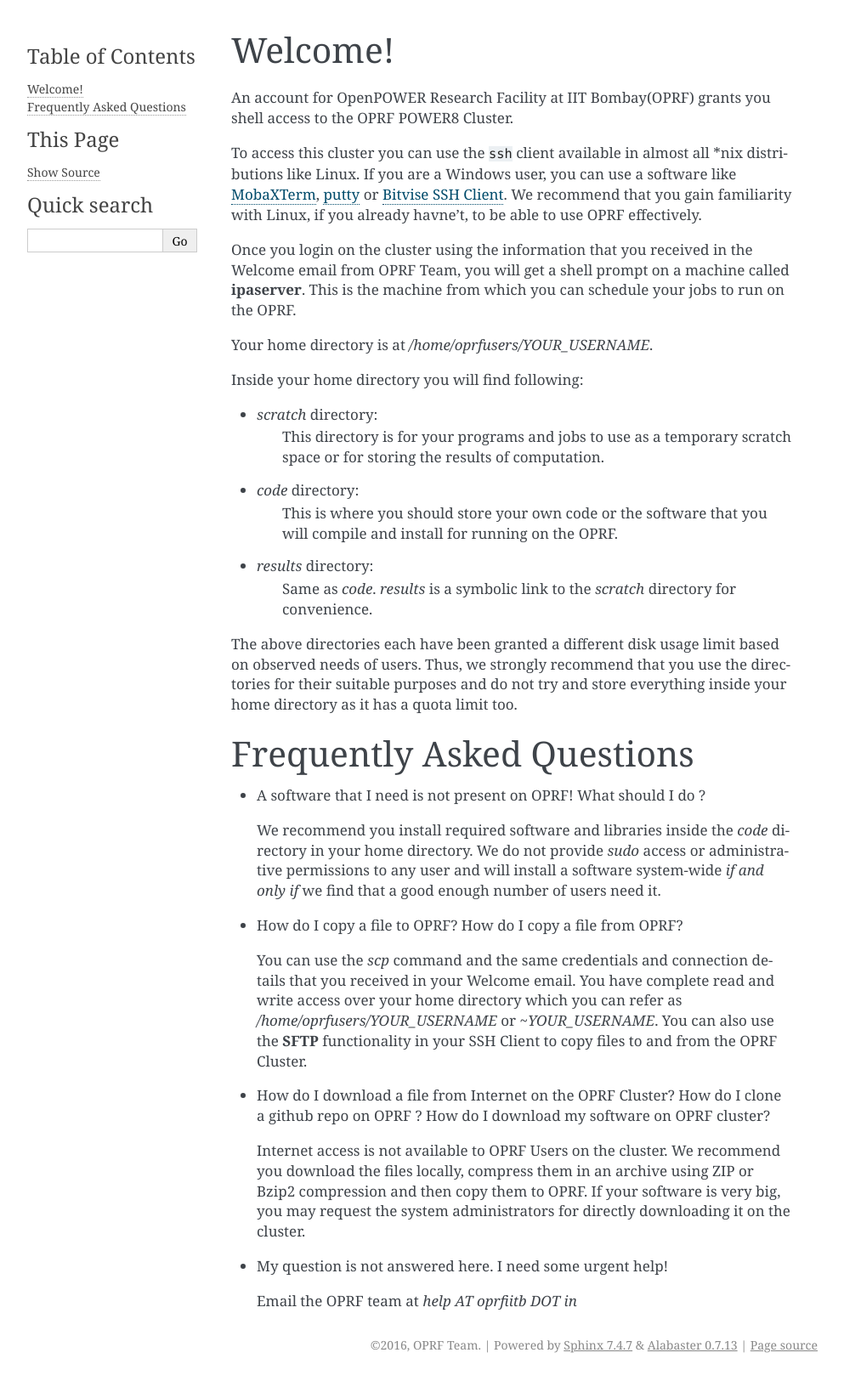
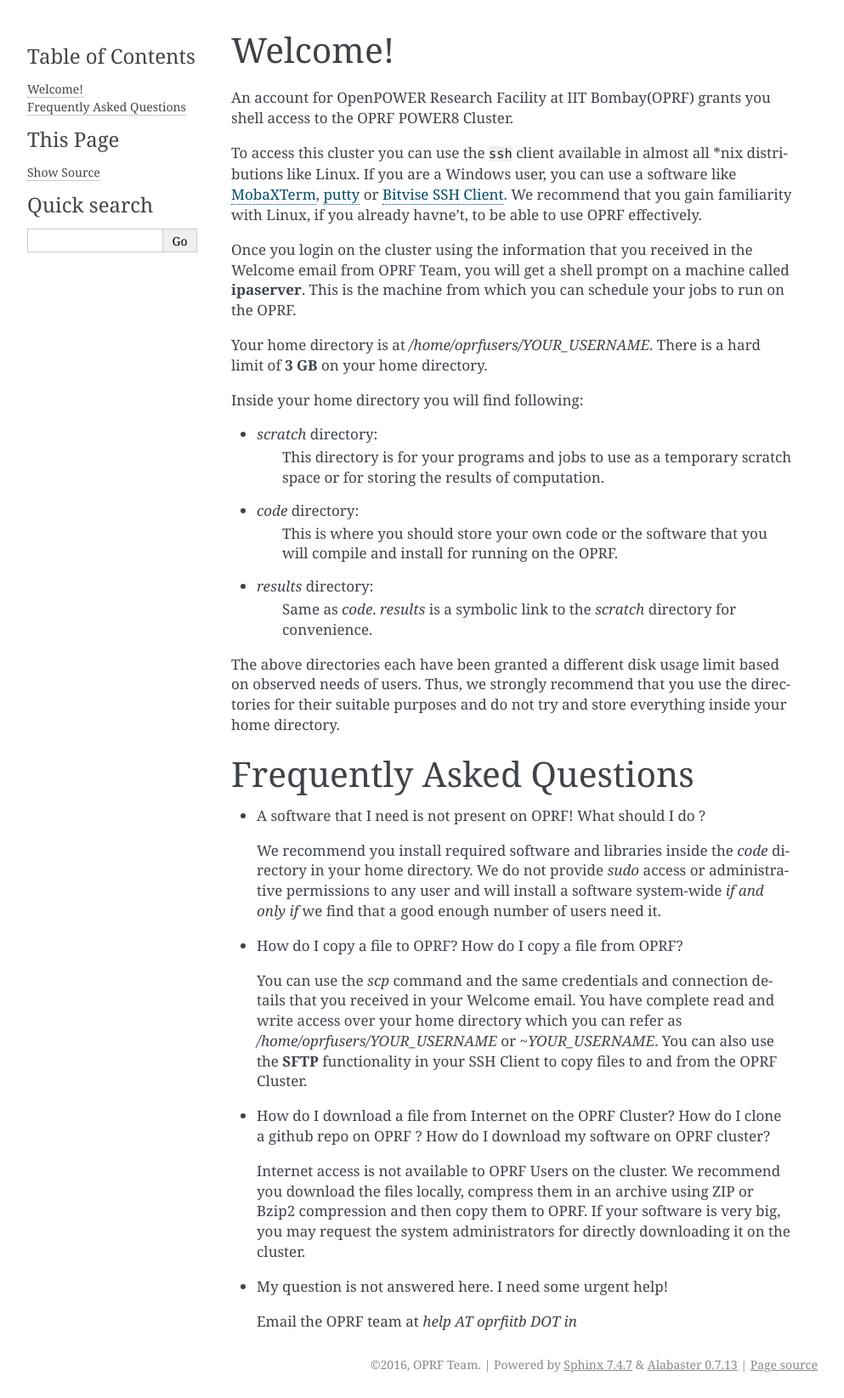
Before and after one commit to oprfiitb/user_docs, a Sphinx documentation site: the page built from source/about_your_account.rst, in a window 1280 px wide. Shown: the whole page at 85% size, without its empty margins (148-1141 px from the left). Built offline with Sphinx 7.4.7, drawn with Linux system fonts in a browser that asks for light colours; formulas are drawn with MathJax 3; before the commit the page ends 1622 px from its top, so only the background shows below that.

Commit message:
Adding info about quota limit on home directory

```diff
--- a/source/about_your_account.rst
+++ b/source/about_your_account.rst
@@ -6,7 +6,7 @@ To access this cluster you can use the ``ssh`` client available in almost all \*
 
 Once you login on the cluster using the information that you received in the Welcome email from OPRF Team, you will get a shell prompt on a machine called **ipaserver**. This is the machine from which you can schedule your jobs to run on the OPRF.
 
-Your home directory is at `/home/oprfusers/YOUR_USERNAME`.
+Your home directory is at `/home/oprfusers/YOUR_USERNAME`. There is a hard limit of **3 GB** on your home directory.
 
 Inside your home directory you will find following:
 
@@ -17,7 +17,7 @@ Inside your home directory you will find following:
 * `results` directory:
     Same as `code`. `results` is a symbolic link to the `scratch` directory for convenience.
 
-The above directories each have been granted a different disk usage limit based on observed needs of users. Thus, we strongly recommend that you use the directories for their suitable purposes and do not try and store everything inside your home directory as it has a quota limit too.
+The above directories each have been granted a different disk usage limit based on observed needs of users. Thus, we strongly recommend that you use the directories for their suitable purposes and do not try and store everything inside your home directory.
 
 Frequently Asked Questions
 --------------------------
```
